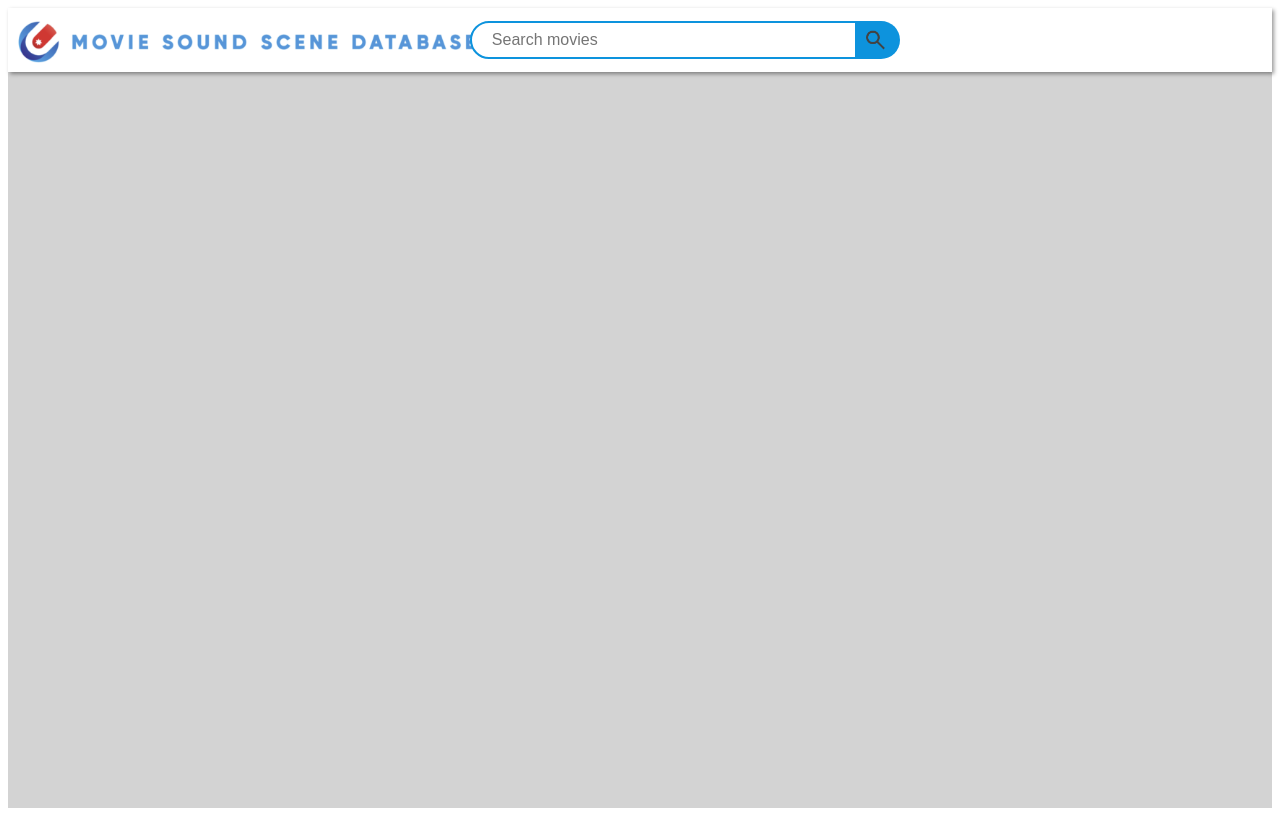
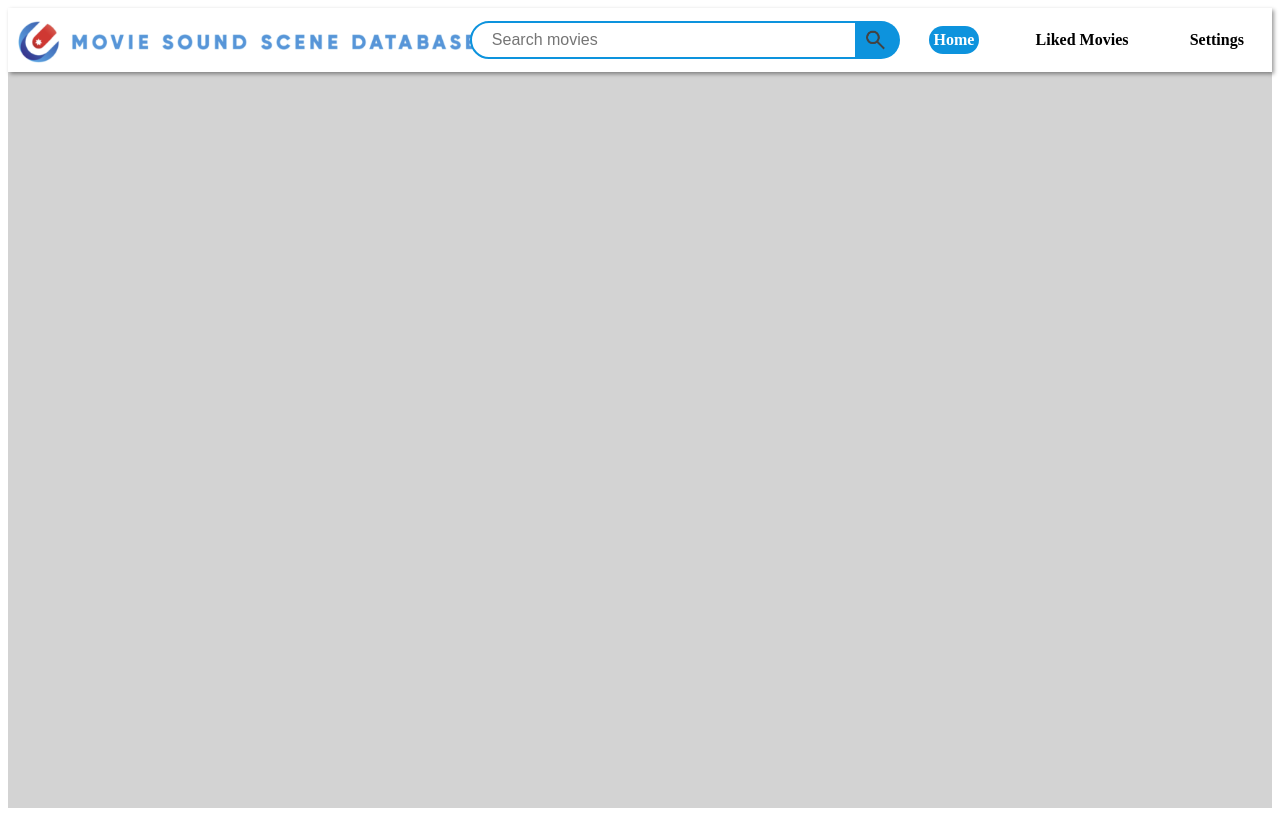
Before and after one commit to hquino1/Movie-Scene-Tracklist, a Next.js app in the folder frontend/: page /home in a window 1280 px wide. Built offline with nearby package versions, Linux system fonts and the light colour scheme.

Commit message:
implementing navbar links

```diff
--- a/frontend/app/home/page.tsx
+++ b/frontend/app/home/page.tsx
@@ -1,8 +1,11 @@
 'use client';
+import { useState } from 'react';
 import './pages.modules.css';
 import NavBar from '@/components/NavBar/NavBar';
 
 const Home = () => {
+    const [page, setPage] = useState('Home');
+
     return (
         <section className="homeContainer">
            <NavBar></NavBar>
--- a/frontend/components/NavBar/NavBar.module.css
+++ b/frontend/components/NavBar/NavBar.module.css
@@ -72,3 +72,27 @@
     cursor: pointer;
     background-color: #0783c6;
 }
+
+.ulContainer{
+    position: relative;
+    display: flex;
+    list-style: none;
+    gap: 4vw;
+    margin-left: auto;
+    width: 29%;
+    justify-content: center;
+}
+
+.liContainer{
+    position: relative;
+    margin-top: auto;
+    margin-bottom: auto;
+    padding: 5px 5px 5px 5px;
+    border-radius: 15px;
+    font-weight: bold;
+}
+
+.liContainer:hover{
+    cursor: pointer;
+    background-color: lightgray;
+}
--- a/frontend/components/NavBar/NavBar.tsx
+++ b/frontend/components/NavBar/NavBar.tsx
@@ -2,8 +2,12 @@
 import styles from './NavBar.module.css';
 import logoImg from '../../public/assets/Screenshot 2024-08-06 164631.png';
 import searchIcon from '../../public/assets/graySearch.png';
+import { usePathname } from 'next/navigation';
 
 const NavBar = () => {
+    const pathname = usePathname();
+
+
     return (
         <header className={styles.container}>
             <div className={styles.logo}>
@@ -15,6 +19,19 @@ const NavBar = () => {
                     <img className={styles.searchLogo} src={searchIcon.src}></img>
                 </div>
             </div>
+            <ul className={styles.ulContainer}>
+                <li
+                    className={styles.liContainer}
+                    style={{
+                        backgroundColor: pathname === '/home' ? '#0D93DD' : 'transparent',
+                        color: pathname === '/home' ? 'white' : 'black'
+                    }}
+                    >
+                    Home
+                </li>
+                <li className={styles.liContainer}>Liked Movies</li>
+                <li className={styles.liContainer}>Settings</li>
+            </ul>
         </header>
     );
 };
```
Also changed, not shown: frontend/app/likedMovies/page.tsx (added, +11 -0 lines).
